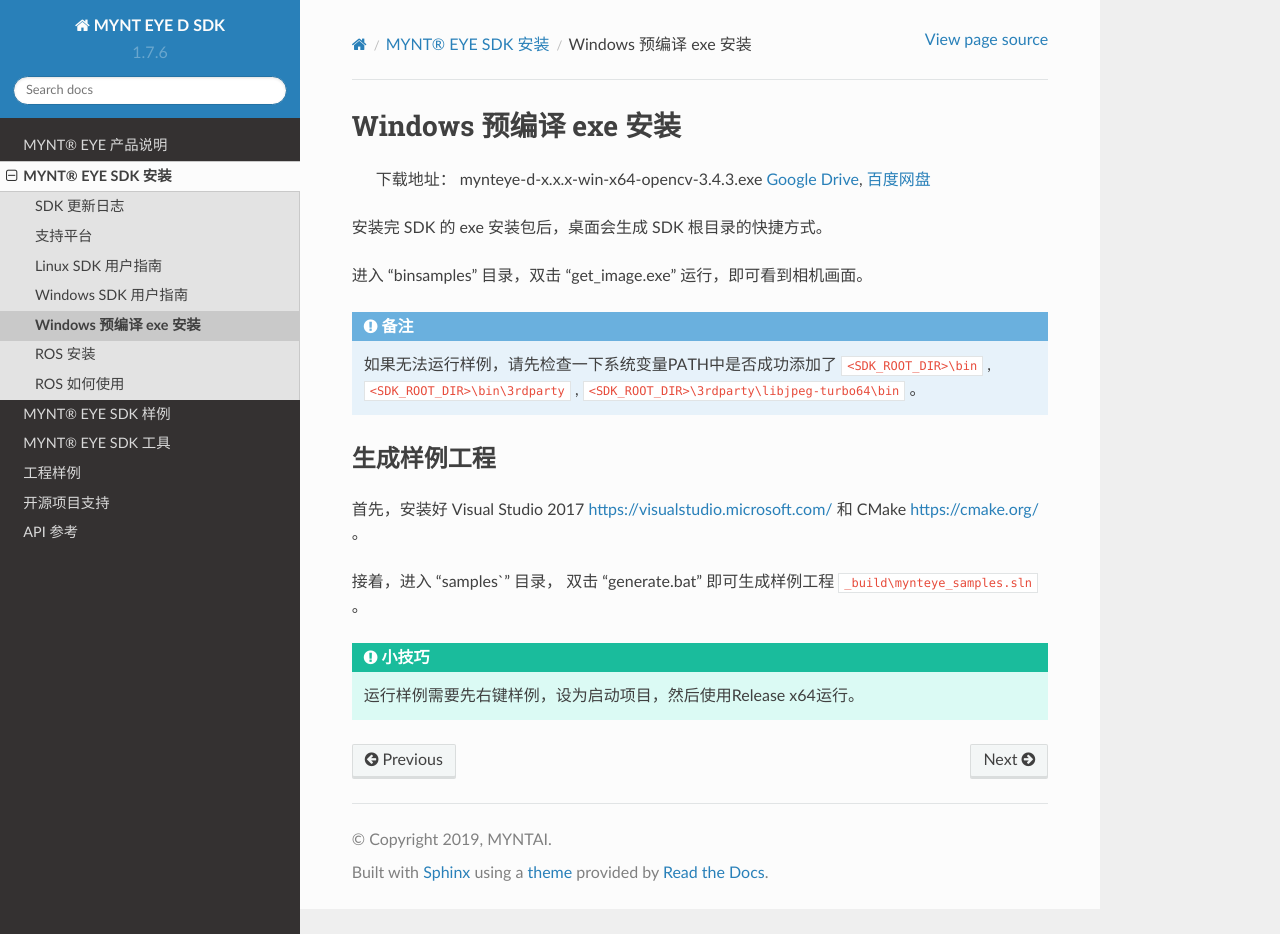
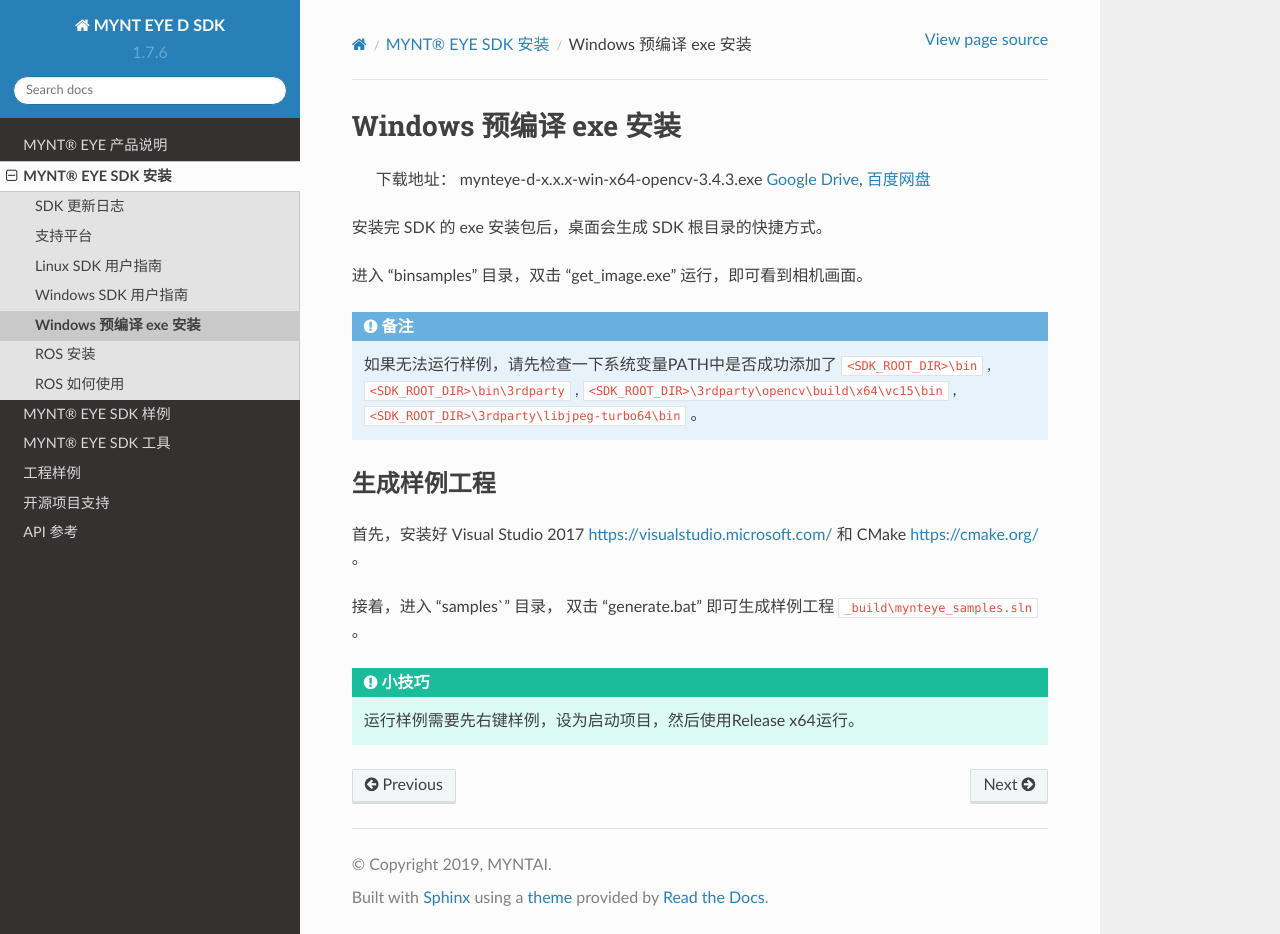
Before and after one commit to slightech/MYNT-EYE-D-SDK-Docs-zh_CN, a Sphinx documentation site: the page built from docs/installation/install_exe_win.rst, in a window 1280 px wide and 934 px high. Built offline with Sphinx 7.4.7 and the Read the Docs theme 2.0.0, drawn with Linux system fonts in a browser that asks for light colours.

Commit message:
docs(*): add exe path

```diff
--- a/docs/installation/install_exe_win.rst
+++ b/docs/installation/install_exe_win.rst
@@ -19,7 +19,7 @@
 .. note::
 
   如果无法运行样例，请先检查一下系统变量PATH中是否成功添加了 ``<SDK_ROOT_DIR>\bin`` , ``<SDK_ROOT_DIR>\bin\3rdparty`` ,
-  ``<SDK_ROOT_DIR>\3rdparty\libjpeg-turbo64\bin`` 。
+  ``<SDK_ROOT_DIR>\3rdparty\opencv\build\x64\vc15\bin`` , ``<SDK_ROOT_DIR>\3rdparty\libjpeg-turbo64\bin`` 。
 
 
 生成样例工程
```
